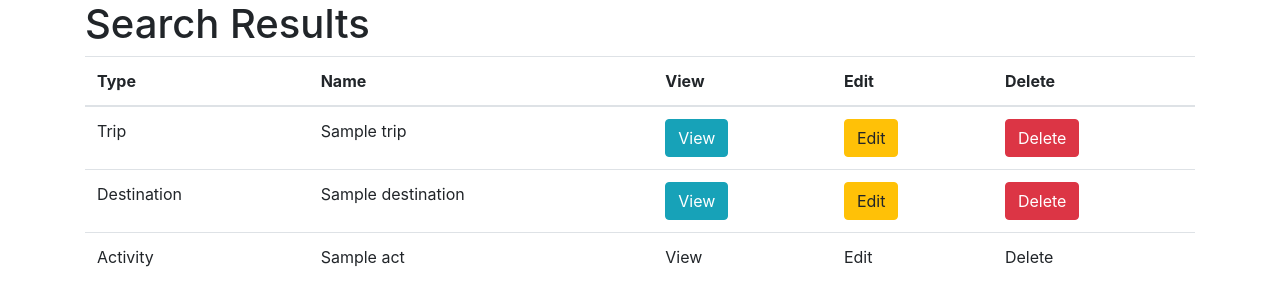
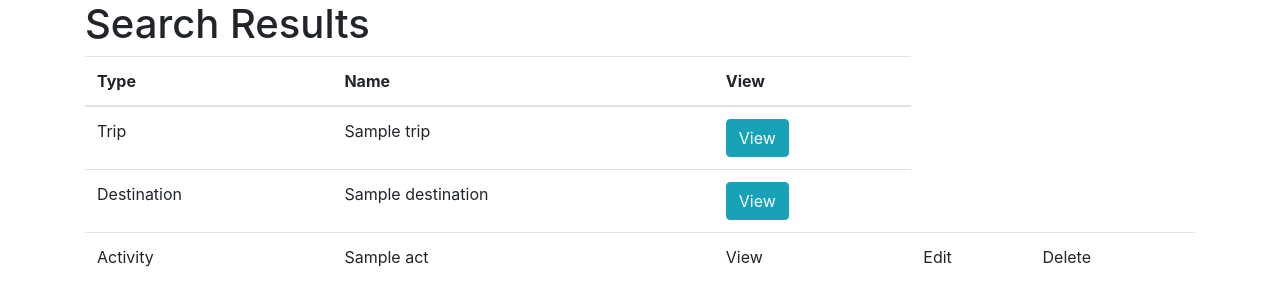
Before and after one commit to kcroo/LetsGo, a Flask app: template travelplanner/templates/search.html in a window 1280 px wide. Shown: the part 82-388 px from the top of the page. Run offline with Flask 2, Linux system fonts and the light colour scheme; the template is opened without the code that fills it: most values are stand-ins (such as "Sample title", 1, 10 or a date in 2020); some libraries are stand-ins or nearby versions; some web fonts are replaced.

Commit message:
removed edit/delete buttons (now only has view)

```diff
--- a/travelplanner/templates/search.html
+++ b/travelplanner/templates/search.html
@@ -9,8 +9,6 @@
                     <th>Type</th>
                     <th>Name</th>
                     <th>View</th>
-                    <th>Edit</th>
-                    <th>Delete</th>
                 </thead>
                 <tbody>
                     {% if trips %}
@@ -19,31 +17,6 @@
                                 <td>Trip</td>
                                 <td>{{ trip[1] }}</td>
                                 <td><a class= "btn btn-info" href="{{ url_for('showTrip', tripId=trip[0]) }}">View</a></td>
-                                <td><a class= "btn btn-warning" href="{{ url_for('editTrip', tripId=trip[0]) }}">Edit</a></td>
-                                <td><button class="btn btn-danger" data-toggle="modal" data-target="#deleteModal">Delete</button></td>
-                            </tr>
-                            <!-- Delete Modal -->
-                            <div class="modal fade" id="deleteModal" tabindex="-1" role="dialog" aria-labelledby="deleteModelLabel" aria-hidden="true">
-                                <div class="modal-dialog" role="document">
-                                    <div class="modal-content">
-                                        <div class="modal-header">
-                                        <h5 class="modal-title" id="deleteModelLabel">Confirm Delete</h5>
-                                        <button type="button" class="close" data-dismiss="modal" aria-label="Close">
-                                            <span aria-hidden="true">&times;</span>
-                                        </button>
-                                        </div>
-                                        <div class="modal-body">
-                                            Are you sure you want to delete this trip?
-                                        </div>
-                                        <div class="modal-footer">
-                                        <button type="button" class="btn btn-secondary" data-dismiss="modal">Cancel</button>
-                                        <form action="{{ url_for('deleteTrip', tripId=trip[0]) }}" method="post">
-                                            <button type="submit" class="btn btn-danger">Delete</button>
-                                        </form>
-                                        </div>
-                                    </div>
-                                </div>
-                            </div>
                         {% endfor %}
                     {% endif %}
 
@@ -53,31 +26,7 @@
                                 <td>Destination</td>
                                 <td>{{ dest[2] }}</td>
                                 <td><a class= "btn btn-info" href="{{ url_for('showDestination', tripId=dest[0], destId=dest[1]) }}">View</a></td>
-                                <td><a class= "btn btn-warning" href="#">Edit</a></td>
-                                <td><button class="btn btn-danger" data-toggle="modal" data-target="#deleteModal">Delete</button></td>
                             </tr>
-                            <!-- Delete Modal -->
-                            <div class="modal fade" id="deleteModal" tabindex="-1" role="dialog" aria-labelledby="deleteModelLabel" aria-hidden="true">
-                                <div class="modal-dialog" role="document">
-                                    <div class="modal-content">
-                                        <div class="modal-header">
-                                        <h5 class="modal-title" id="deleteModelLabel">Confirm Delete</h5>
-                                        <button type="button" class="close" data-dismiss="modal" aria-label="Close">
-                                            <span aria-hidden="true">&times;</span>
-                                        </button>
-                                        </div>
-                                        <div class="modal-body">
-                                            Are you sure you want to delete this destination?
-                                        </div>
-                                        <div class="modal-footer">
-                                        <button type="button" class="btn btn-secondary" data-dismiss="modal">Cancel</button>
-                                        <form action="#" method="post">
-                                            <button type="submit" class="btn btn-danger">Delete</button>
-                                        </form>
-                                        </div>
-                                    </div>
-                                </div>
-                            </div>
                         {% endfor %}
                     {% endif %}
 
```
